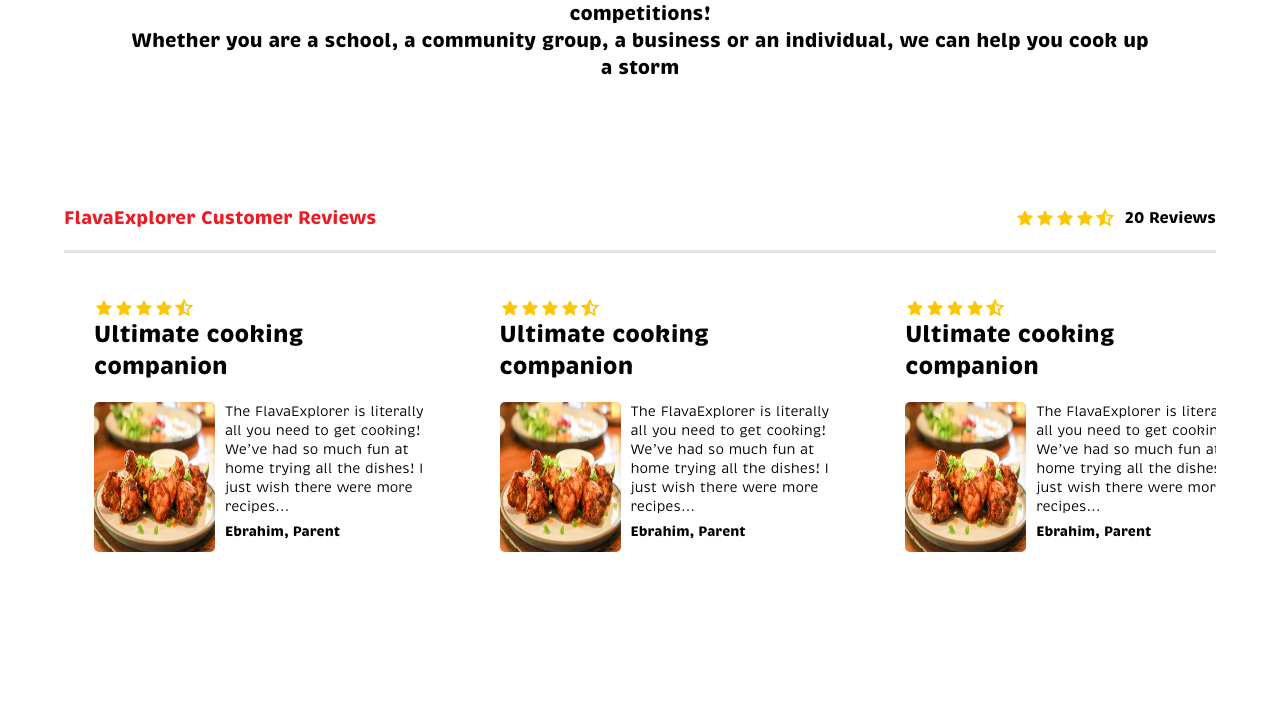
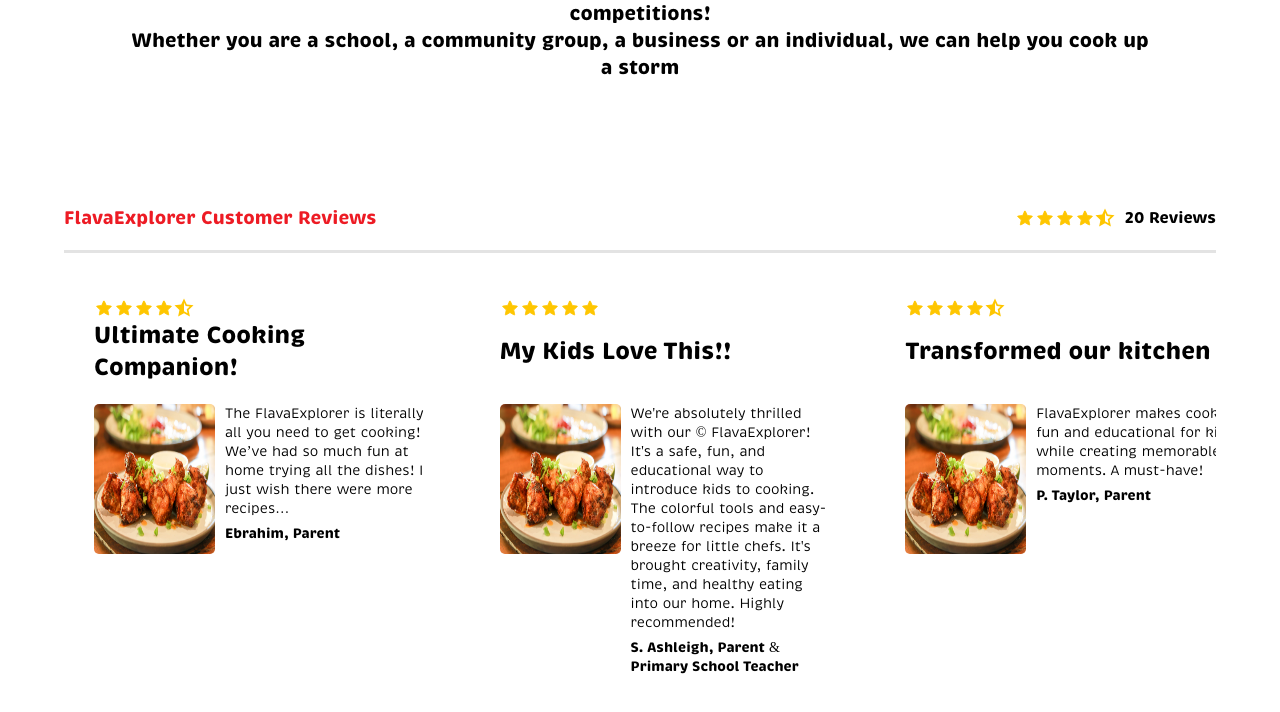
Before and after one commit to awaghat99/SimplyLearn2Cook, a React (Create React App) app: page / in a window 1280 px wide. Shown: the part 1155-1867 px from the top of the page. Built offline with nearby package versions, Linux system fonts and the light colour scheme.

Commit message:
add review section- with reviews

```diff
--- a/src/components/Reviews/ReviewCard/ReviewCard.css
+++ b/src/components/Reviews/ReviewCard/ReviewCard.css
@@ -4,8 +4,12 @@
 }
 
 .review-card h2 {
+  box-sizing: border-box;
   margin-top: 0;
   text-align: left;
+  min-height: 66px;
+  display: flex;
+  align-items: center;
 }
 
 .img-and-review {
--- a/src/components/Reviews/ReviewCard/ReviewCard.js
+++ b/src/components/Reviews/ReviewCard/ReviewCard.js
@@ -3,21 +3,18 @@
 import Star from "../Star/Star";
 import placeholder from "../../../images/cook-about-image.jpg";
 
-const ReviewCard = () => {
+const ReviewCard = (props) => {
   return (
     <div className="review-card">
       <div>
-        <Star stars={4.5} />
+        <Star stars={props.stars} />
       </div>
-      <h2>Ultimate cooking companion</h2>
+      <h2>{props.heading}</h2>
       <div className="img-and-review">
         <img src={placeholder} alt="placeholder" />
         <div className="review-text">
-          <p>
-            The FlavaExplorer is literally all you need to get cooking! We’ve had so much fun at home trying
-            all the dishes! I just wish there were more recipes…
-          </p>
-          <p>Ebrahim, Parent</p>
+          <p>{props.review}</p>
+          <p>{props.reviewer}</p>
         </div>
       </div>
     </div>
--- a/src/components/Reviews/Reviews/Reviews.js
+++ b/src/components/Reviews/Reviews/Reviews.js
@@ -1,6 +1,7 @@
 import React from "react";
 import "./Reviews.css";
 import ReviewCard from "../ReviewCard/ReviewCard";
+import { reviews } from "../../../utils/ReviewsJson";
 import Star from "../Star/Star";
 
 const Reviews = () => {
@@ -16,12 +17,17 @@
         </div>
       </div>
       <div className="review-card-holder">
-        <ReviewCard />
-        <ReviewCard />
-        <ReviewCard />
-        <ReviewCard />
-        <ReviewCard />
-        <ReviewCard />
+        {reviews.map((review, index) => {
+          return (
+            <ReviewCard
+              key={index}
+              stars={review.stars}
+              heading={review.heading}
+              review={review.review}
+              reviewer={review.reviewer}
+            />
+          );
+        })}
       </div>
     </div>
   );
--- /dev/null
+++ b/src/utils/ReviewsJson.js
@@ -0,0 +1,44 @@
+export const reviews = [
+  {
+    heading: "Ultimate Cooking Companion!",
+    review:
+      "The FlavaExplorer is literally all you need to get cooking! We’ve had so much fun at home trying all the dishes! I just wish there were more recipes…",
+    reviewer: "Ebrahim, Parent",
+    stars: 4.5,
+  },
+  {
+    heading: "My Kids Love This!!",
+    review:
+      "We're absolutely thrilled with our © FlavaExplorer! It's a safe, fun, and educational way to introduce kids to cooking. The colorful tools and easy-to-follow recipes make it a breeze for little chefs. It's brought creativity, family time, and healthy eating into our home. Highly recommended!",
+    reviewer: "S. Ashleigh, Parent & Primary School Teacher",
+    stars: 5,
+  },
+  {
+    heading: "Transformed our kitchen",
+    review:
+      " FlavaExplorer makes cooking fun and educational for kids while creating memorable moments. A must-have!",
+    reviewer: "P. Taylor, Parent",
+    stars: 4.5,
+  },
+  {
+    heading: "Super easy to use",
+    review:
+      "As a university student, the © FlavaExplorer kit is a game-changer! It's not just fun; it's super convenient. I've saved a ton by cooking at home. Essential for student life!",
+    reviewer: "Lemar T, Notoriously Lazy Teenager",
+    stars: 5,
+  },
+  {
+    heading: "Ultimate Cooking Companion!",
+    review:
+      "The FlavaExplorer is literally all you need to get cooking! We’ve had so much fun at home trying all the dishes! I just wish there were more recipes…",
+    reviewer: "Ebrahim, Parent",
+    stars: 4.5,
+  },
+  {
+    heading: "Ultimate Cooking Companion!",
+    review:
+      "The FlavaExplorer is literally all you need to get cooking! We’ve had so much fun at home trying all the dishes! I just wish there were more recipes…",
+    reviewer: "Ebrahim, Parent",
+    stars: 4.5,
+  },
+];
```
